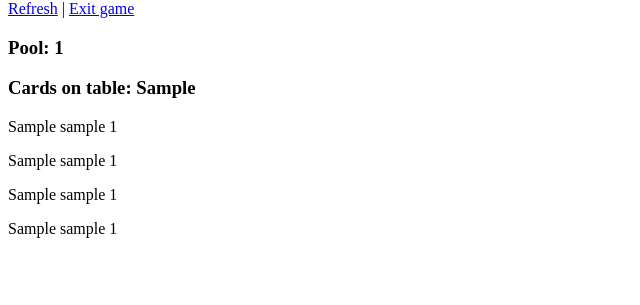
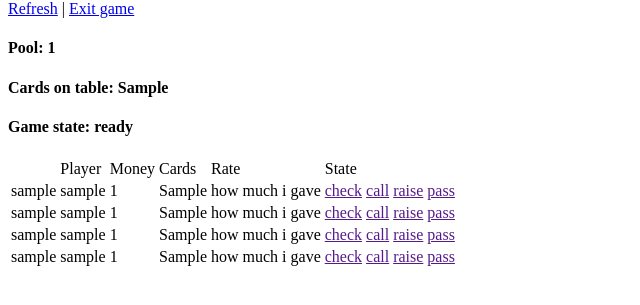
Before and after one commit to koualsky/texas-holdem, a Django app: page /table/ in a window 1280 px wide. Shown: the part 26-331 px from the top of the page, without its empty margins (0-640 px from the left). Run offline with Django 3.2, Linux system fonts and the light colour scheme; a user stored in the database is signed in; tables that the repository leaves empty hold one stand-in row (values such as "Sample post").

Commit message:
add dealer button handling

```diff
--- a/game/models.py
+++ b/game/models.py
@@ -12,7 +12,7 @@ class Player(models.Model):
     money = models.IntegerField(default=100)
     cards = models.CharField(max_length=100)
     state = models.CharField(max_length=100, default="out")
-    # (out, wait_for_start, start, check, call, raise, pass)
+    # (out, ready, start, check, call, raise, pass)
     table = models.ForeignKey('game.table', on_delete=models.SET_NULL, related_name='tablee', null=True)
 
     def __str__(self):
@@ -29,7 +29,7 @@ class Player(models.Model):
         pass
 
     def join(self, player):  # Table method?
-        """If gamer have 'wait_for_start' status -> add him to Table.players"""
+        """If gamer have 'ready' status -> add him to Table.players"""
         pass
 
     # Change States
@@ -41,9 +41,9 @@ class Player(models.Model):
 
         self.state = 'out'
 
-    def wait_for_start(self):  # sit
+    def ready(self):  # sit
         """Sit to the chosen place. The game will start after the turn. State for players who are 'out' of the game"""
-        self.state = 'wait_for_start'
+        self.state = 'ready'
 
     def startt(self):
         self.state = 'start'
@@ -69,10 +69,11 @@ class Table(models.Model):  # Game
     player2 = models.OneToOneField(Player, on_delete=models.SET_NULL, related_name='player2', null=True)
     player3 = models.OneToOneField(Player, on_delete=models.SET_NULL, related_name='player3', null=True)
     player4 = models.OneToOneField(Player, on_delete=models.SET_NULL, related_name='player4', null=True)
-    dealer = models.CharField(max_length=200, null=True)
+    dealer = models.OneToOneField(Player, on_delete=models.SET_NULL, related_name='dealer', null=True)
     pool = models.IntegerField(default=0)
     deck = models.CharField(max_length=500, null=True)
     cards_on_table = models.CharField(max_length=100, null=True)
+    game_state = models.CharField(max_length=200, default='ready', null=True)
     # path = models.CharField(max_length=200)  # ?????????????????????????????
 
     def __str__(self):
@@ -93,12 +94,11 @@ class Table(models.Model):  # Game
     def how_many_players(self):
         """Count how many players is in the particular game"""
 
-        # count commas from self.players
-        # 0 commas or empty field: zero
-        # 1 comma: one
-        # etc.
-        # return 0
-        pass
+        result = 0
+        for e in (self.player1, self.player2, self.player3, self.player4):
+            if e is not None:
+                result += 1
+        return result
 
     # Game Methods
     def zero(self):
--- a/game/templates/game/table.html
+++ b/game/templates/game/table.html
@@ -5,30 +5,48 @@
 <a href="{% url 'play' %}">Refresh</a>
 |
 <a href="{% url 'exit' %}">Exit game</a>
-<h3>Pool: {{ table.pool }}</h3>
-<h3>Cards on table: {{ table.cards_on_table }}</h3>
-
-<p>
-    <!-- Show who have dealer button if this button is in table. RELATED? ;) -->
-    {% if table.dealer %}{{ table.dealer }}{% endif %}
-    {{ table.player1 }}
-    {{ table.player1.money }}
-</p>
-<p>
-    {% if table.dealer %}{{ table.dealer }}{% endif %}
-    {{ table.player2 }}
-    {{ table.player2.money }}
-</p>
-<p>
-    {% if table.dealer %}{{ table.dealer }}{% endif %}
-    {{ table.player3 }}
-    {{ table.player3.money }}
-</p>
-<p>
-    {% if table.dealer %}{{ table.dealer }}{% endif %}
-    {{ table.player4 }}
-    {{ table.player4.money }}
-</p>
+<h4>Pool: {{ table.pool }}</h4>
+<h4>Cards on table: {{ table.cards_on_table }}</h4>
+<h4>Game state: {{ table.game_state }}</h4>
 
 
+
+<table>
+    <tr>
+        <td><!-- Dealer --></td>
+        <td>Player</td>
+        <td>Money</td>
+        <td>Cards</td>
+        <td>Rate</td>
+        <td>State</td>
+    </tr>
+
+    {% for player in players_list %}
+    <tr>
+        <!-- Show who have dealer button if this button is in table. RELATED? ;) -->
+        <td>{% if table.dealer == player %}{{ table.dealer }}{% endif %}</td>
+        <td>{{ player }}</td>
+        <td>{{ player.money }}</td>
+        <td>{{ player.cards }}</td>
+        <td>how much i gave</td>
+        <td>
+
+            <!-- If you are you AND you dont select decission yet AND is your turn - you can make decission now -->
+            {% if request.user.player == player and request.user.player.state == 'start' %}
+                <a href="">check</a>
+                <a href="">call</a>
+                <a href="">raise</a>
+                <a href="">pass</a>
+
+            <!-- If you aren't you, show him status -->
+            {% else %}
+                {{ player.state }}
+            {% endif %}
+
+        </td>
+    </tr>
+    {% endfor %}
+
+</table>
+
 {% endblock %}
--- a/game/views.py
+++ b/game/views.py
@@ -36,7 +36,7 @@ def play(request):
 
             # - Player. Add this table to 'user' table (related to table) field
             request.user.player.table = table
-            request.user.player.state = 'wait_for_start'
+            request.user.player.state = 'ready'
             request.user.player.save()
 
         # b) FREE SPOT. If we have a table with empty spot - join to this table and write pk of this table to player 'table' field
@@ -59,16 +59,42 @@ def play(request):
 
             # - Player. Add this table to 'user' table (related to table) field
             request.user.player.table = table
-            request.user.player.state = 'wait_for_start'
+            request.user.player.state = 'ready'
             request.user.player.save()
 
     # 2. YES, i'm joined to some table, so simply return this table:
     else:
         table = get_object_or_404(Table, pk=int(request.user.player.table.pk))
 
+    # in this point we join to the game and have status 'ready'
     # IN THIS AREA ADD LOGIC OF GAME
 
-    return render(request, 'game/table.html', {'table': table})
+    """
+    start_game(request)     # IF len(players) > 1 and table.game_status == 'ready':
+                            # table.game_status = 'start'
+                            # players.status = 'start'
+    zero(request)           # IF table.game_status == 'start': dealer, small, big
+                            # table.game_status = 'first player...'
+
+    check(request)          # This function will be call in always, between every below function :)
+                            # IF me.status in ['start', 'check', 'call', 'raise'] and table.game_status == 'me':
+                                # make choice
+
+
+    give_2(request)         #
+    give_3(request)
+    give_1(request)
+    give_1_again(request)
+    winner(request)
+    """
+
+    start_game(request)
+    check(request)
+
+    # Make list from player1, player2 etc. becauce i can't do this in django template language
+    players_list = [table.player1, table.player2, table.player3, table.player4]
+
+    return render(request, 'game/table.html', {'table': table, 'players_list': players_list})
 
 
 @login_required
@@ -89,13 +115,89 @@ def exit(request):
         table.player4 = None
         table.save()
 
-    # 2. Remove Table from my profile
+    # 2. If I'm the last player in the game set table state to 'ready'
+    if table.how_many_players() < 2:
+        table.game_state = 'ready'
+        table.save()
+
+    # 3. Remove Table from my profile
     request.user.player.table = None
     request.user.player.state = 'out'
     request.user.player.save()
 
     # 3. Redirect to start page
     return redirect('start')
+
+
+# Auxiliary methods
+def start_game(request):
+    # IF in table is more than 1 player AND game staus is 'ready'
+    table = get_object_or_404(Table, pk=request.user.player.table.pk)
+    if table.how_many_players() > 1 and table.game_state == 'ready':
+
+        # 1. Change game state to 'start'
+        table.game_state = 'start'
+        table.save()
+
+        # 2. Give all available (in game) players state 'start'
+        if table.player1 and table.player1.state == 'ready':
+            table.player1.state = 'start'
+            table.player1.save()
+        if table.player2 and table.player2.state == 'ready':
+            table.player2.state = 'start'
+            table.player2.save()
+        if table.player3 and table.player3.state == 'ready':
+            table.player3.state = 'start'
+            table.player3.save()
+        if table.player4 and table.player4.state == 'ready':
+            table.player4.state = 'start'
+            table.player4.save()
+
+        # 3. dealer, small, big
+
+        # a) make list with all available players
+        players_list = []
+        for player in [table.player1, table.player2, table.player3, table.player4]:
+            if player is not None:
+                players_list.append(player)
+
+        # b) dealer
+        if table.dealer is not None and table.dealer in players_list:
+
+            # if in previous game someone have a dealer. give them next player
+            if table.dealer == players_list[-1]:
+
+                # if present dealer is the last player in players_list
+                table.dealer = players_list[0]
+                table.save()
+            else:
+
+                # if no ...
+                table.dealer = players_list[players_list.index(table.dealer) + 1]
+                table.save()
+
+        else:
+
+            # if in prevous game no one have a dealer. give dealer first player
+            table.dealer = players_list[0]
+            table.save()
+
+        # c) small_blind
+
+        '''
+        - make list with all available players
+        - check from table.dealer who have dealer
+            - if 1 -> give dealer 2
+            - if 4 -> give dealer 1
+            - itd.
+            - else: -> give dealer 1
+        - next from dealer -> small
+        - next from small (if exist) -> big
+        '''
+
+
+def check(request):
+    print(request.user.player)
 
 
 # Authentication
```
Also changed, not shown: game/migrations/0030_table_game_status.py (added), game/migrations/0031_auto_20190806_1417.py (added), game/migrations/0032_auto_20190806_1549.py (added).
